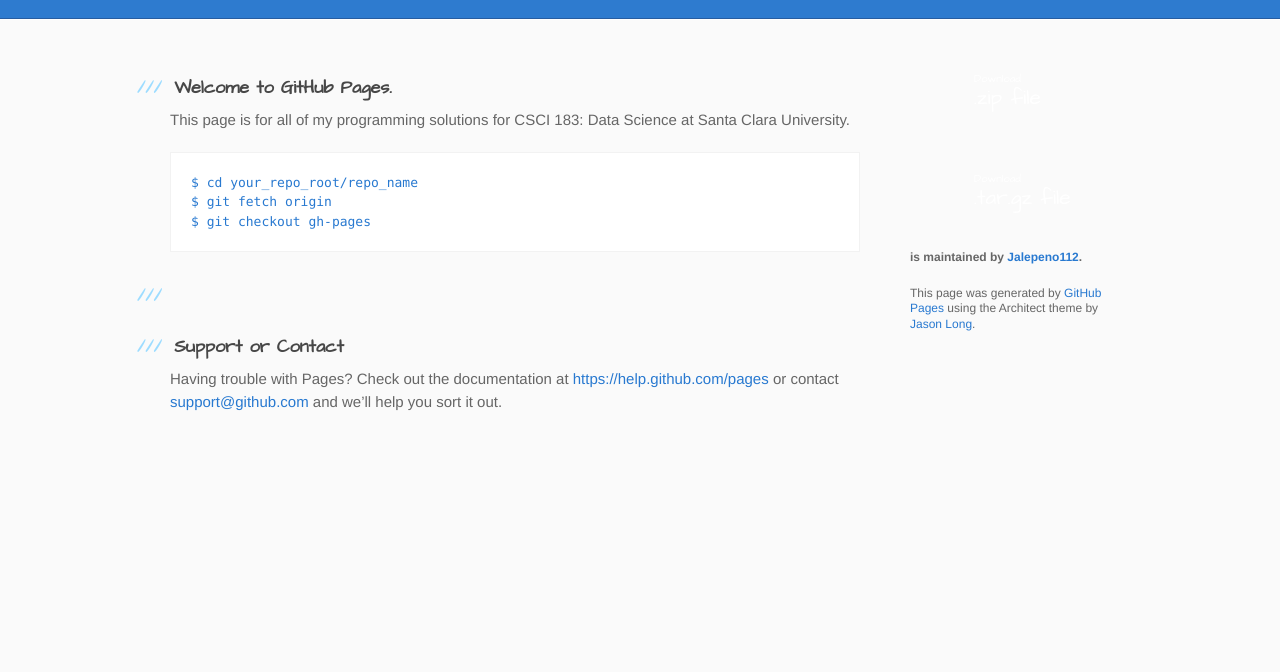
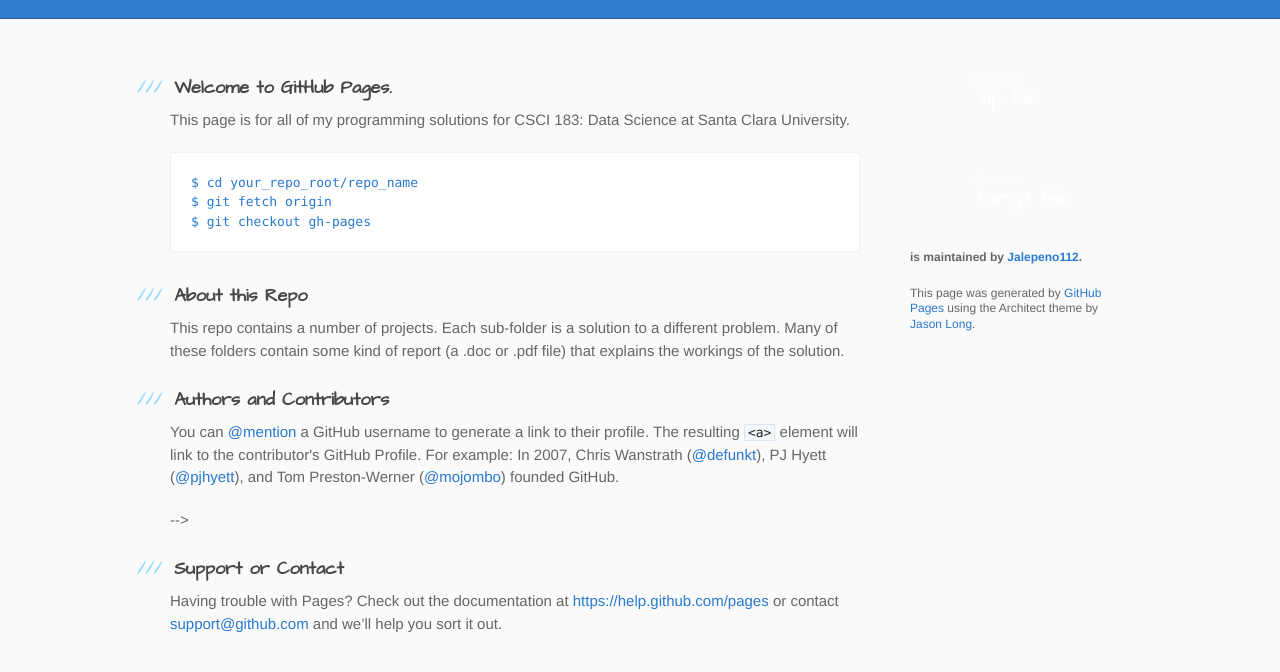
Before and after one commit to Jalepeno112/CSCI183, a plain HTML site: page gh-pages/index.html in a window 1280 px wide. Shown: the part 254-926 px from the top of the page. Before the commit the page ends 831 px from the top, so only its background shows below. Drawn offline with Linux system fonts and the light colour scheme.

Commit message:
Fixing pages round 2

```diff
--- a/gh-pages/index.html
+++ b/gh-pages/index.html
@@ -38,17 +38,12 @@ $ git fetch origin
 $ git checkout gh-pages
 </code></pre>
 
-<!--<p>If you're using the GitHub for Mac, simply sync your repository and you'll see the new branch.</p>-->
 
 <h3>
-<!--<a id="designer-templates" class="anchor" href="#designer-templates" aria-hidden="true"><span class="octicon octicon-link"></span></a>Designer Templates</h3>
+<a id="designer-templates" class="anchor" href="#designer-templates" aria-hidden="true"><span class="octicon octicon-link"></span></a>About this Repo</h3>
 
-<p>We've crafted some handsome templates for you to use. Go ahead and continue to layouts to browse through them. You can easily go back to edit your page before publishing. After publishing your page, you can revisit the page generator and switch to another theme. Your Page content will be preserved if it remained markdown format.</p>
+<p>This repo contains a number of projects.  Each sub-folder is a solution to a different problem.  Many of these folders contain some kind of report (a .doc or .pdf file) that explains the workings of the solution.</p>
 
-<h3>
-<a id="rather-drive-stick" class="anchor" href="#rather-drive-stick" aria-hidden="true"><span class="octicon octicon-link"></span></a>Rather Drive Stick?</h3>
-
-<p>If you prefer to not use the automatic generator, push a branch named <code>gh-pages</code> to your repository to create a page manually. In addition to supporting regular HTML content, GitHub Pages support Jekyll, a simple, blog aware static site generator written by our own Tom Preston-Werner. Jekyll makes it easy to create site-wide headers and footers without having to copy them across every page. It also offers intelligent blog support and other advanced templating features.</p>
 
 <h3>
 <a id="authors-and-contributors" class="anchor" href="#authors-and-contributors" aria-hidden="true"><span class="octicon octicon-link"></span></a>Authors and Contributors</h3>
```
